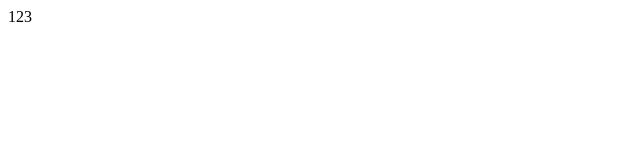
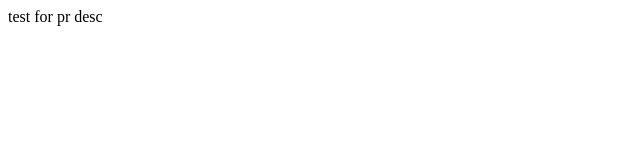
Before and after one commit to yunimm/deploy-test-slack, a Nuxt app: page / in a window 1280 px wide. Shown: the top 160 px of the page, without its empty margins (0-640 px from the left). Built offline with nearby package versions, Linux system fonts and the light colour scheme.

Commit message:
test for pr desc

```diff
--- a/app/app.vue
+++ b/app/app.vue
@@ -1,5 +1,5 @@
 <template>
   <div>
-    123
+    test for pr desc
   </div>
 </template>
```
